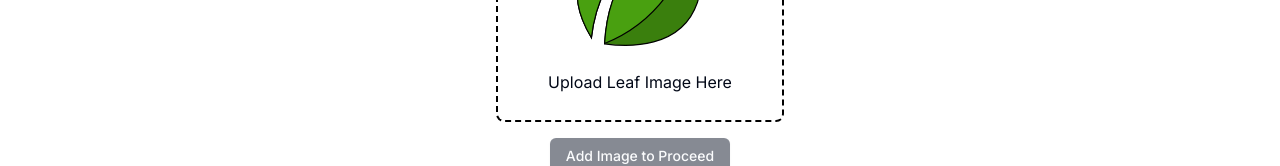
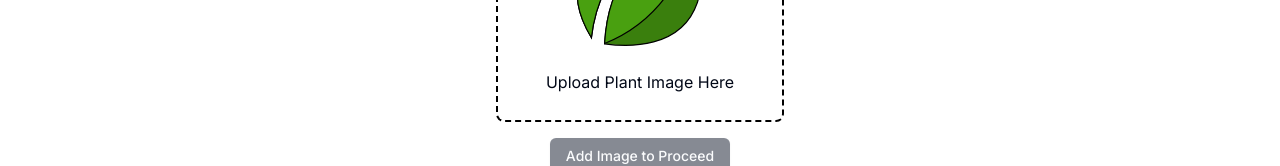
Before and after one commit to dev-shetty/rudraksh, a Next.js app: page / in a window 1280 px wide. Shown: the part 457-623 px from the top of the page. Built offline with nearby package versions, Linux system fonts and the light colour scheme.

Commit message:
chore: change leaf text to plant

```diff
--- a/src/components/image-box.tsx
+++ b/src/components/image-box.tsx
@@ -43,7 +43,7 @@
               ) : (
                 <div className="flex flex-col gap-2 p-4 justify-center items-center">
                   <LeafSVG />
-                  <p className="text-center">Upload Leaf Image Here</p>
+                  <p className="text-center">Upload Plant Image Here</p>
                 </div>
               )}
               <input
```
